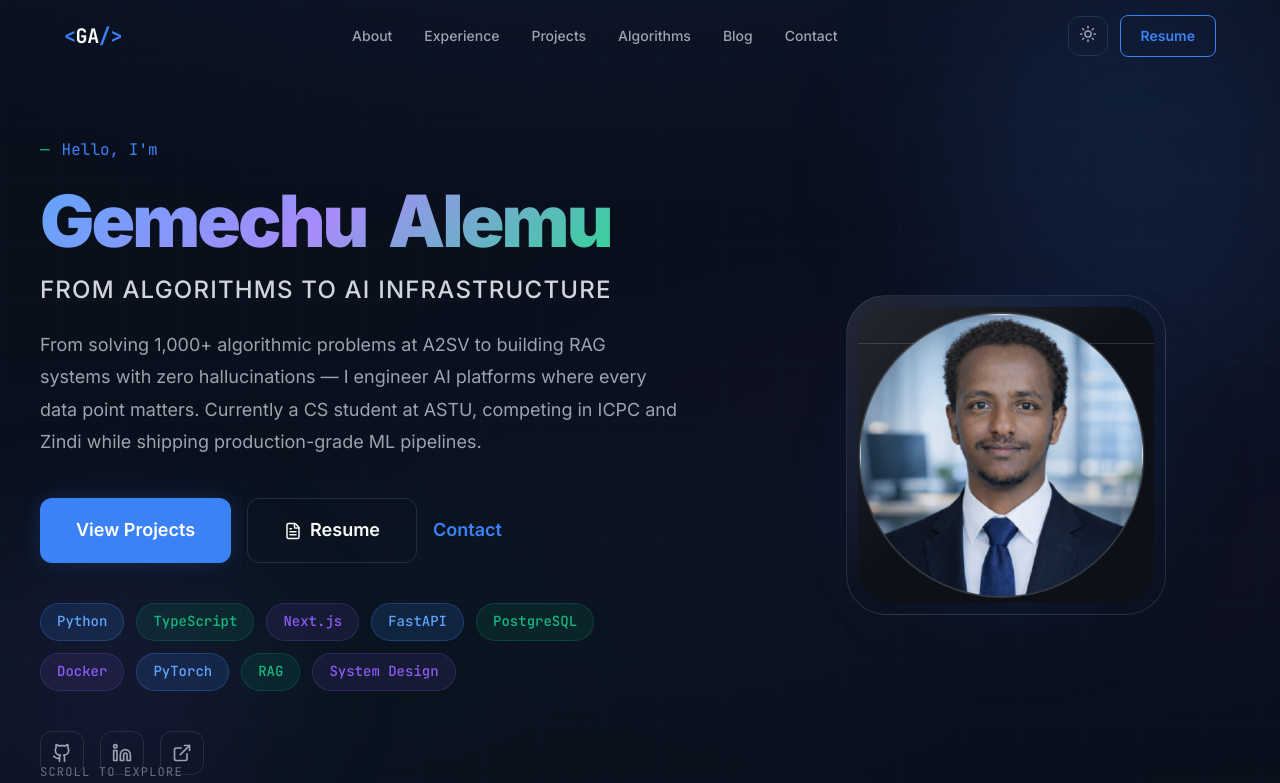
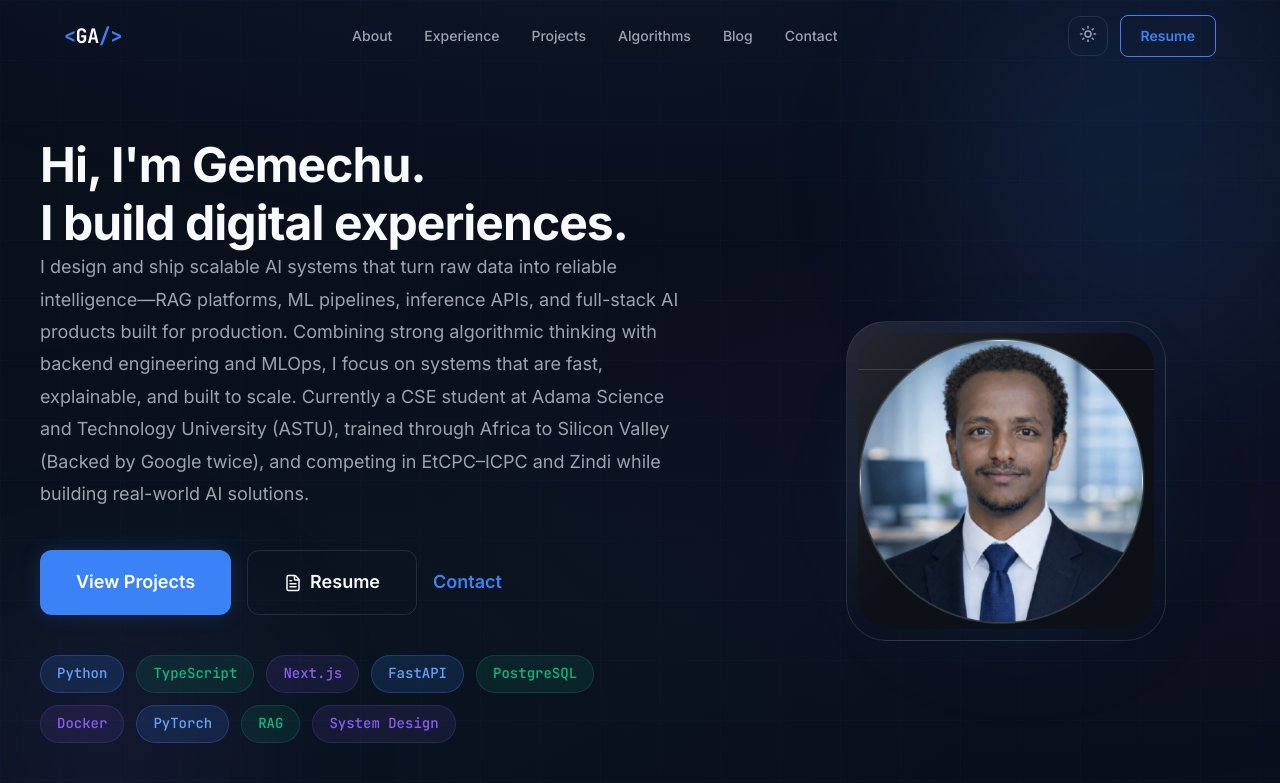
Before and after one commit to game-ale/game, a Next.js app: page / in a window 1280 px wide. Shown: the top 783 px of the page. Built offline with nearby package versions, Linux system fonts and the light colour scheme.

Commit message:
Checkpoint from VS Code for cloud agent session

```diff
--- a/src/components/sections/Hero.tsx
+++ b/src/components/sections/Hero.tsx
@@ -12,17 +12,16 @@ const techBadges = [
     "Docker", "PyTorch", "RAG", "System Design",
 ];
 
-const letterVariants = {
-    hidden: { opacity: 0, y: 50 },
+const wordVariants = {
+    hidden: { opacity: 0, y: 40 },
     visible: (i: number) => ({
         opacity: 1,
         y: 0,
-        transition: { delay: 0.5 + i * 0.03, duration: 0.5, ease: "easeOut" as const },
+        transition: { delay: 0.3 + i * 0.12, duration: 0.5, ease: "easeOut" as const },
     }),
 };
 
 export default function Hero() {
-    const name = "Gemechu Alemu";
 
     return (
         <section className={styles.hero} id="hero">
@@ -39,41 +38,52 @@ export default function Hero() {
                         animate={{ opacity: 1 }}
                         transition={{ duration: 0.5 }}
                     >
-                        {/* Greeting */}
-                        <motion.p
-                            className={styles.greeting}
-                            initial={{ opacity: 0, x: -20 }}
-                            animate={{ opacity: 1, x: 0 }}
-                            transition={{ delay: 0.3, duration: 0.6 }}
-                        >
-                            <span className={styles.greetingDash}>&mdash;</span> Hello, I&apos;m
-                        </motion.p>
-
-                        {/* Name with letter animation */}
-                        <h1 className={styles.name}>
-                            {name.split("").map((letter, i) => (
+                        {/* Sabona-style headline */}
+                        <h1 className={styles.headline}>
+                            {["Hi,", "I'm"].map((word, i) => (
                                 <motion.span
-                                    key={i}
+                                    key={word}
                                     custom={i}
-                                    variants={letterVariants}
+                                    variants={wordVariants}
                                     initial="hidden"
                                     animate="visible"
-                                    className={letter === " " ? styles.space : ""}
+                                    className={styles.headlineWord}
                                 >
-                                    {letter}
+                                    {word}{" "}
                                 </motion.span>
                             ))}
+                            <motion.span
+                                custom={2}
+                                variants={wordVariants}
+                                initial="hidden"
+                                animate="visible"
+                                className={styles.headlineName}
+                            >
+                                Gemechu.
+                            </motion.span>
+                            <br />
+                            {["I", "build", "digital"].map((word, i) => (
+                                <motion.span
+                                    key={word}
+                                    custom={i + 3}
+                                    variants={wordVariants}
+                                    initial="hidden"
+                                    animate="visible"
+                                    className={styles.headlineWord}
+                                >
+                                    {word}{" "}
+                                </motion.span>
+                            ))}
+                            <motion.span
+                                custom={6}
+                                variants={wordVariants}
+                                initial="hidden"
+                                animate="visible"
+                                className={styles.headlineWord}
+                            >
+                                experiences.
+                            </motion.span>
                         </h1>
-
-                        {/* Title */}
-                        <motion.h2
-                            className={styles.title}
-                            initial={{ opacity: 0, y: 20 }}
-                            animate={{ opacity: 1, y: 0 }}
-                            transition={{ delay: 1.0, duration: 0.6 }}
-                        >
-                            From Algorithms to AI Infrastructure
-                        </motion.h2>
 
                         {/* Description */}
                         <motion.p
@@ -82,10 +92,19 @@ export default function Hero() {
                             animate={{ opacity: 1, y: 0 }}
                             transition={{ delay: 1.2, duration: 0.6 }}
                         >
-                            From solving 1,000+ algorithmic problems at A2SV to building RAG
-                            systems with zero hallucinations &mdash; I engineer AI platforms where
-                            every data point matters. Currently a CS student at ASTU, competing
-                            in ICPC and Zindi while shipping production-grade ML pipelines.
+                            I design and ship scalable AI systems that turn raw data into reliable
+                            intelligence&mdash;RAG platforms, ML pipelines, inference APIs, and
+                            full-stack AI products built for production. Combining strong algorithmic
+                            thinking with backend engineering and MLOps, I focus on systems that are
+                            fast, explainable, and built to scale. Currently a CSE student at{" "}
+                            <a href="https://www.astu.edu.et/" target="_blank" rel="noopener noreferrer" className={styles.inlineLink}>Adama Science and Technology University (ASTU)</a>,
+                            trained through{" "}
+                            <a href="https://www.a2sv.org/" target="_blank" rel="noopener noreferrer" className={styles.inlineLink}>Africa to Silicon Valley (Backed by Google twice)</a>,
+                            and competing in{" "}
+                            <a href="https://drive.google.com/file/d/1Fz8cSTiCdfhiQvgDWzgKFZgRvjAZM4hO/view" target="_blank" rel="noopener noreferrer" className={styles.inlineLink}>EtCPC–ICPC</a>{" "}
+                            and{" "}
+                            <a href="https://zindi.africa/users/game_ale" target="_blank" rel="noopener noreferrer" className={styles.inlineLink}>Zindi</a>{" "}
+                            while building real-world AI solutions.
                         </motion.p>
 
                         {/* CTAs */}
```
